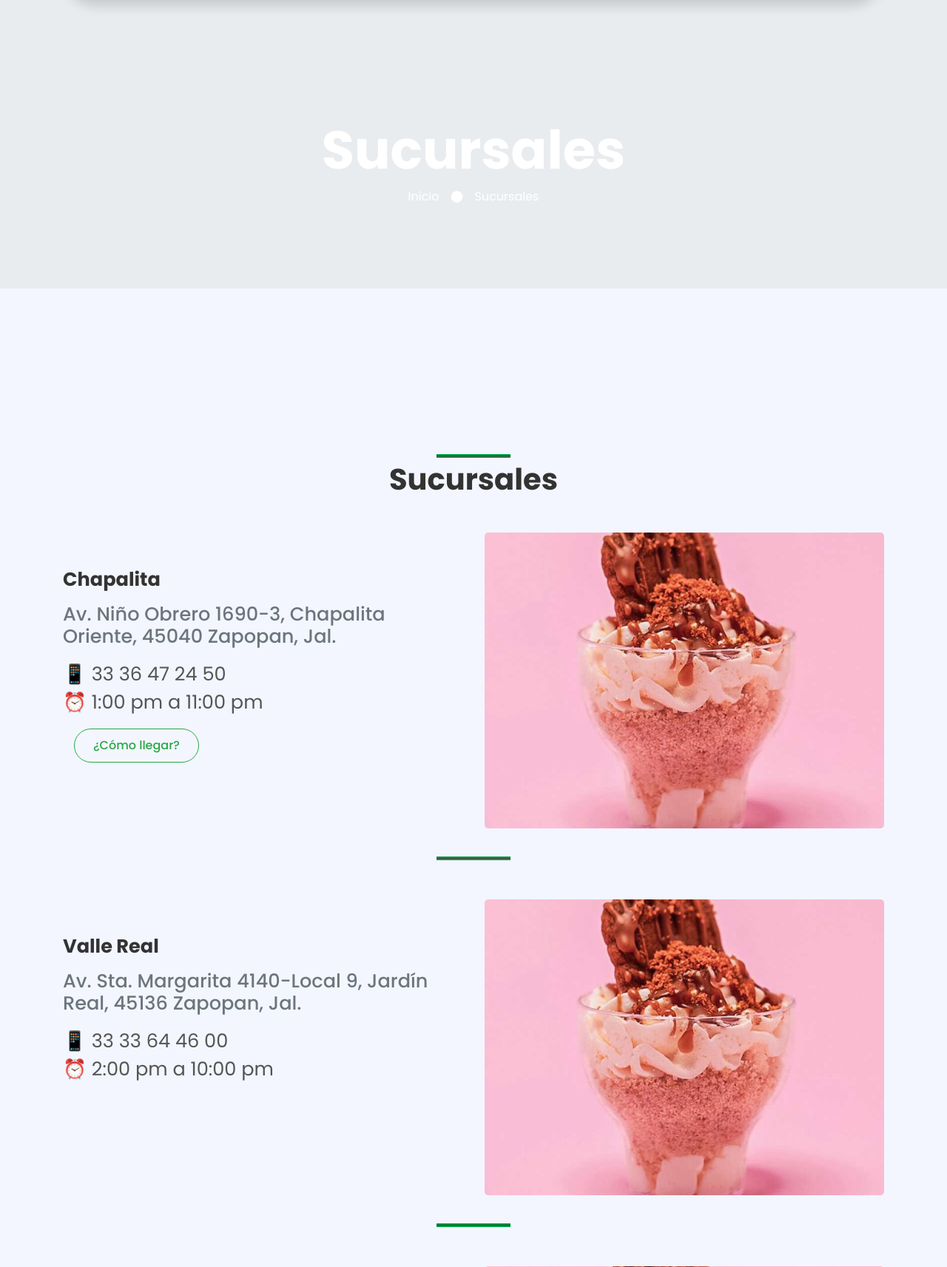
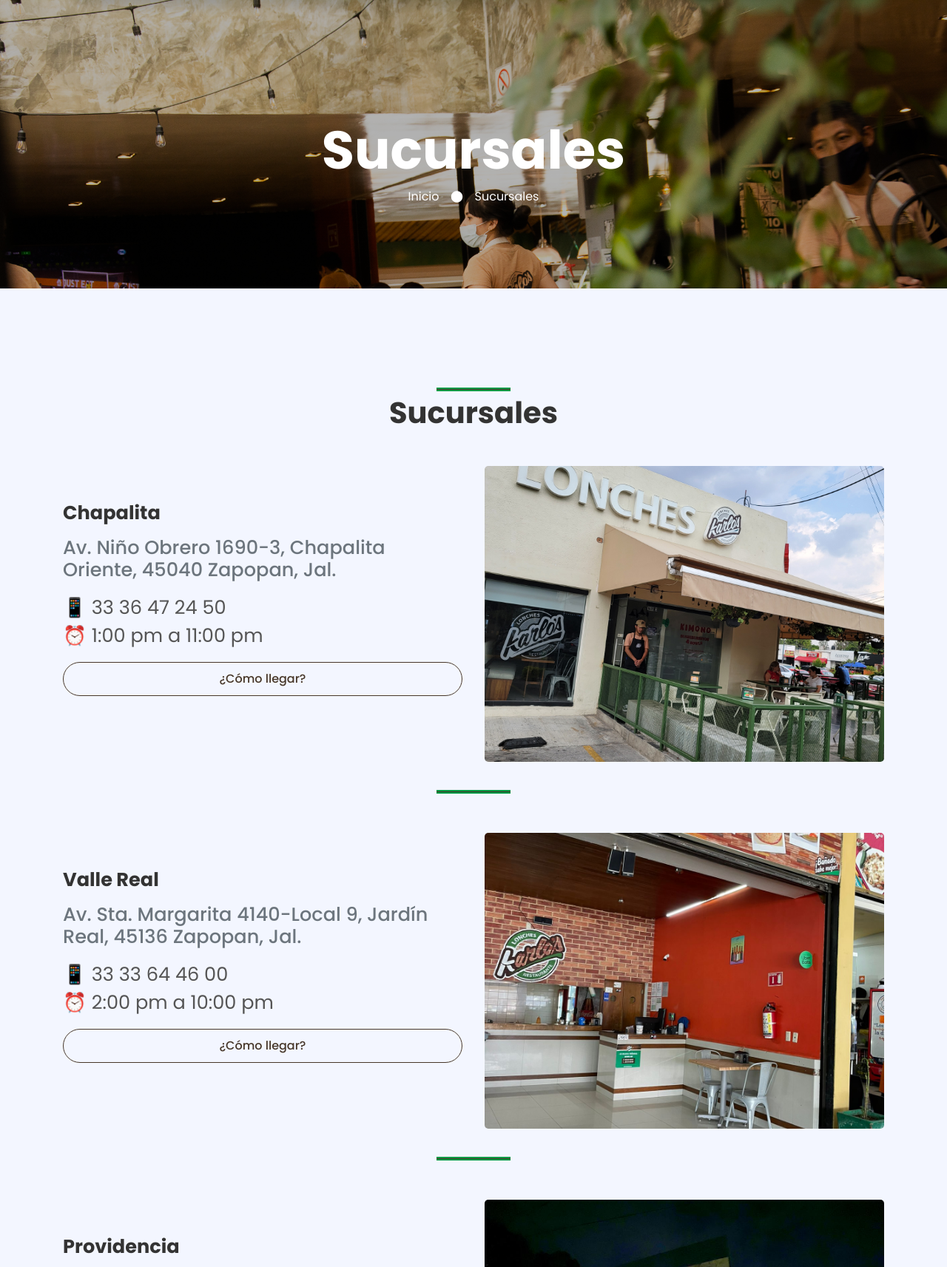
Before and after one commit to nightfury-04/loncheskarlos, a PHP site: page /branches.php in a window 1280 px wide. Shown: the part 142-1855 px from the top of the page at 74% size. Run offline with PHP 8.4, Linux system fonts and the light colour scheme; data that the repository does not hold is empty; style sheets or scripts are compiled from the project's sources; some libraries are stand-ins or nearby versions; some web fonts are replaced.

Commit message:
Modify btn styles and change images of each branch

```diff
--- a/branches.php
+++ b/branches.php
@@ -29,14 +29,16 @@
 <body>
   <!-- Top and navbar -->
   <?php
+  $active = "branches";
   include './components/navbar.php'
   ?>
 
-
   <!-- Header Start -->
   <?php
+  $headerPage = "header-branches";
   $title = "Sucursales";
   $subtitle = "Sucursales";
+  $marginBottom = 0;
   include './components/header.php'
   ?>
 
@@ -64,16 +66,13 @@
               ⏰ 1:00 pm a 11:00 pm
 
             </p>
-            <div class="col align-self-center">
-              <!-- <a href="https://goo.gl/maps/4C95fHbzg9j76kLN6" class="btn btn-outline-success">
-                ¿Cómo llegar?
-              </a> -->
-              <button href="https://goo.gl/maps/4C95fHbzg9j76kLN6" class="btn btn-outline-success" type="button">¿Cómo llegar?</button>
-            </div>
+            <a href="https://goo.gl/maps/4C95fHbzg9j76kLN6" target="_blank" class="btn btnLocation">
+              ¿Cómo llegar?
+            </a>
           </div>
           <div class="col-12 col-lg-6" style="min-height: 400px">
             <div class="position-relative h-100 rounded overflow-hidden">
-              <img class="position-absolute w-100 h-100" src="img/about.jpg" style="object-fit: cover" />
+              <img class="position-absolute w-100 h-100" src="img/branches/branchChapalita.jpg" style="object-fit: cover" />
             </div>
           </div>
         </div>
@@ -91,10 +90,13 @@
               <br />
               ⏰ 2:00 pm a 10:00 pm
             </p>
+            <a href="https://goo.gl/maps/TJsEYhFQRbj3QRdR9" target="_blank" class="btn btnLocation">
+              ¿Cómo llegar?
+            </a>
           </div>
           <div class="col-12 col-lg-6" style="min-height: 400px">
             <div class="position-relative h-100 rounded overflow-hidden">
-              <img class="position-absolute w-100 h-100" src="img/about.jpg" style="object-fit: cover" />
+              <img class="position-absolute w-100 h-100" src="img/branches/branchValleReal.jpg" style="object-fit: cover" />
             </div>
           </div>
         </div>
@@ -106,17 +108,19 @@
             <h4 class="font-weight-bold mb-3 text-large">Providencia</h4>
             <h5 class="text-muted mb-3 text-large">
               Av. Rubén Darío 1549, Providencia, 44630 Guadalajara, Jal.
-
             </h5>
             <p class="text-large">
               📱 33 38 17 23 40
               <br />
               ⏰ 9:00 am a 11:00 pm
             </p>
+            <a href="https://goo.gl/maps/yXWhNCBkQaNRJkho9" target="_blank" class="btn btnLocation">
+              ¿Cómo llegar?
+            </a>
           </div>
           <div class="col-12 col-lg-6" style="min-height: 400px">
             <div class="position-relative h-100 rounded overflow-hidden">
-              <img class="position-absolute w-100 h-100" src="img/about.jpg" style="object-fit: cover" />
+              <img class="position-absolute w-100 h-100" src="img/branches/branchProvidencia.jpg" style="object-fit: cover" />
             </div>
           </div>
         </div>
@@ -134,10 +138,13 @@
               <br />
               ⏰ 10:00 am a 11:00 pm
             </p>
+            <a href="https://goo.gl/maps/b7mkYAP1mvuVitps9" target="_blank" class="btn btnLocation">
+              ¿Cómo llegar?
+            </a>
           </div>
           <div class="col-12 col-lg-6" style="min-height: 400px">
             <div class="position-relative h-100 rounded overflow-hidden">
-              <img class="position-absolute w-100 h-100" src="img/about.jpg" style="object-fit: cover" />
+              <img class="position-absolute w-100 h-100" src="img/branches/branchBugambilias.jpg" style="object-fit: cover" />
             </div>
           </div>
         </div>
--- a/scss/style.scss
+++ b/scss/style.scss
@@ -1,13 +1,13 @@
 /******* Bootstrap Theming ********/
 
-$primary: #009A44;
+$primary: #009a44;
 $secondary: #473729;
-$light: #FFFFFF;
+$light: #ffffff;
 $dark: #333333;
 
-$font-family-sans-serif: 'Poppins', sans-serif;
+$font-family-sans-serif: "Poppins", sans-serif;
 
-$body-bg: #F3F6FF;
+$body-bg: #f3f6ff;
 
 $body-color: #555555;
 
@@ -18,7 +18,6 @@ $enable-responsive-font-sizes: true;
 $border-radius: 5px;
 
 @import "bootstrap/scss/bootstrap";
-
 
 /********** Custom CSS ************/
 h1,
@@ -60,7 +59,7 @@ h6,
   padding-left: 0;
   padding-right: 0;
   text-align: center;
-    border-radius:45px;
+  border-radius: 45px;
 }
 
 .back-to-top {
@@ -95,7 +94,7 @@ h6,
 }
 
 @media (max-width: 991.98px) {
-    .navbar-light .navbar-nav .nav-link  {
+  .navbar-light .navbar-nav .nav-link {
     padding: 10px 0;
   }
 }
@@ -106,7 +105,8 @@ h6,
   }
 
   #header-carousel,
-    .page-header, .header-menu  {
+  .page-header,
+  .header-menu {
     margin-top: -45px;
   }
 }
@@ -116,17 +116,25 @@ h6,
   left: 0;
   right: 0;
   bottom: 0;
-    background: rgba(0, 0, 0, .3);
+  background: rgba(0, 0, 0, 0.3);
   z-index: 1;
 }
 
 .page-header {
-    background: linear-gradient(rgba(0, 0, 0, 0.3), rgba(0, 0, 0, 0.3)), url(../img/header.jpg), no-repeat center center;
+  background: linear-gradient(rgba(0, 0, 0, 0.3), rgba(0, 0, 0, 0.3)),
+    url(../img/header.jpg), no-repeat center center;
   background-size: cover;
 }
 
 .header-menu {
-    background: linear-gradient(rgba(0, 0, 0, 0.3), rgba(0, 0, 0, 0.3)), url(../img/menu/menu-header.jpg), no-repeat center center;
+  background: linear-gradient(rgba(0, 0, 0, 0.3), rgba(0, 0, 0, 0.3)),
+    url(../img/menu/menu-header.jpg), no-repeat center center;
+  background-size: cover;
+}
+
+.header-branches {
+    background: linear-gradient(rgba(0, 0, 0, 0.3), rgba(0, 0, 0, 0.3)),
+      url(../img/branches/coverBranches.jpg), no-repeat center center;
     background-size: cover;
   }
 
@@ -307,7 +315,7 @@ h6,
 
 .product-item,
 .product-item h5 {
-    transition: .5s;
+  transition: 0.5s;
 }
 
 .product-item:hover {
@@ -328,7 +336,7 @@ h6,
 }
 
 .menu {
-    color: #008F3E;
+  color: #008f3e;
 }
 
 .img-container {
@@ -345,7 +353,7 @@ h6,
   height: 50px;
   border: 2px solid $secondary;
   border-radius: 50%;
-    background-color: #F3F6FF;
+  background-color: #f3f6ff;
   position: absolute;
 }
 
@@ -403,7 +411,7 @@ h6,
   background: $light;
   text-decoration: none;
   opacity: 0;
-    transition: .5s;
+  transition: 0.5s;
   z-index: 2;
 }
 
@@ -437,7 +445,7 @@ h6,
   left: 15px;
   border: 2px solid $primary;
   border-radius: 200px;
-    transition: .5s;
+  transition: 0.5s;
   z-index: 2;
 }
 
@@ -449,7 +457,7 @@ h6,
 }
 
 .team-item .team-img img {
-    transition: .5s;
+  transition: 0.5s;
 }
 
 .team-item:hover .team-img img {
@@ -463,7 +471,7 @@ h6,
   bottom: 0;
   left: -75px;
   z-index: 1;
-    transition: .5s;
+  transition: 0.5s;
 }
 
 .team:hover .team-social {
@@ -524,6 +532,18 @@ h6,
   font-size: 1.6rem;
 }
 
+.btnLocation {
+  color: $secondary;
+  border-color: $secondary;
+  width: 100%;
+}
+
+.btnLocation:active, .btnLocation:hover {
+    color: #fff;
+    background-color: $secondary;
+    border-color: $secondary;
+}
+
 @media (max-width: 575.98px) {
   .footer .border-right {
     border-right: none !important;
```
Also changed, not shown: img/branches/branchBugambilias.jpg (added), img/branches/branchChapalita.jpg (added), img/branches/branchProvidencia.jpg (added), img/branches/branchValleReal.jpg (added), img/branches/coverBranches.jpg (added). Lines whose indentation alone changed are shown as unchanged.
